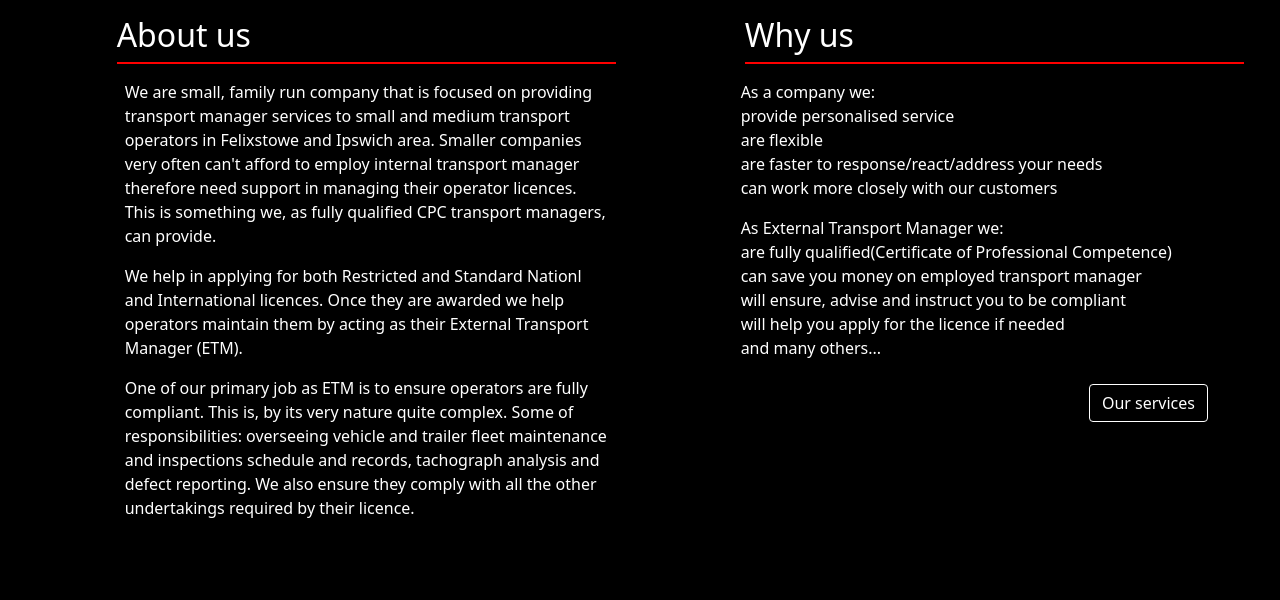
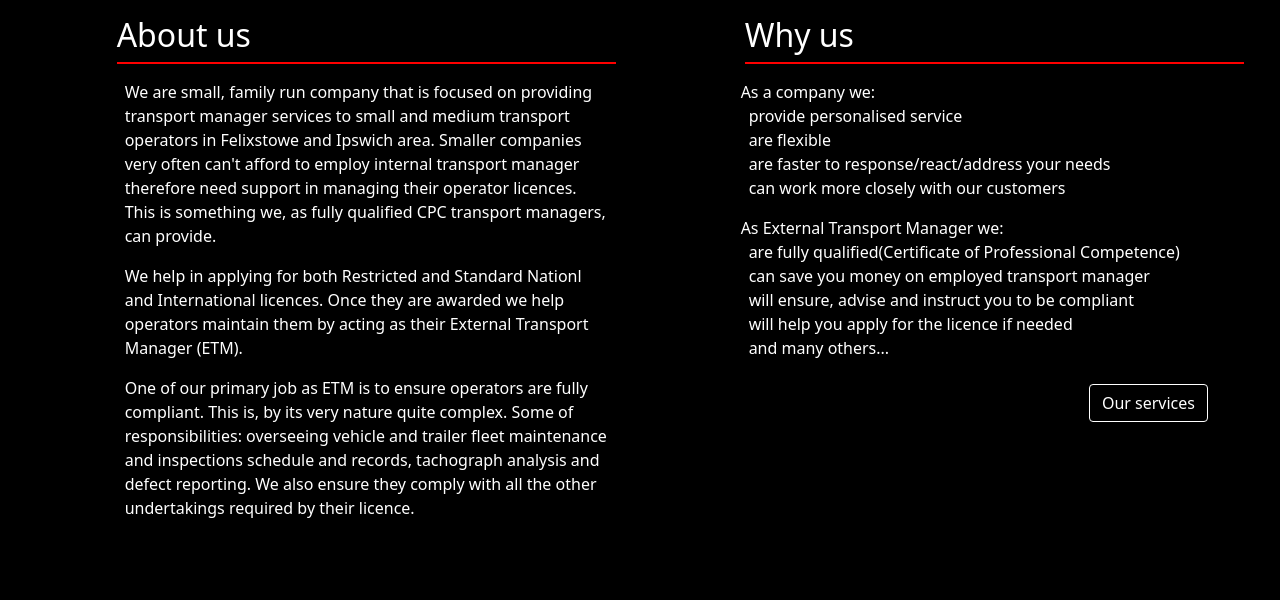
Before and after one commit to malc-u/Your-CPC-TransportManager, a Flask app: page /about in a window 1280 px wide. Shown: the part 48-648 px from the top of the page. Run offline with Flask 2, Linux system fonts and the light colour scheme; some libraries are stand-ins or nearby versions.

Commit message:
styed list item's padding

```diff
--- a/static/css/style.css
+++ b/static/css/style.css
@@ -74,6 +74,10 @@ ol {
   float: left;
 }
 
+ol li {
+  padding-left: 0.5rem;
+}
+
 /* Footer styling*/
 footer {
   background: linear-gradient(135deg, black 20%, red 100%);
--- a/static/scss/style.scss
+++ b/static/scss/style.scss
@@ -82,6 +82,9 @@ ol {
     float:left;
 }
 
+ol li {
+    padding-left: 0.5rem;
+}
 
 /* Footer styling*/
 footer {
```
